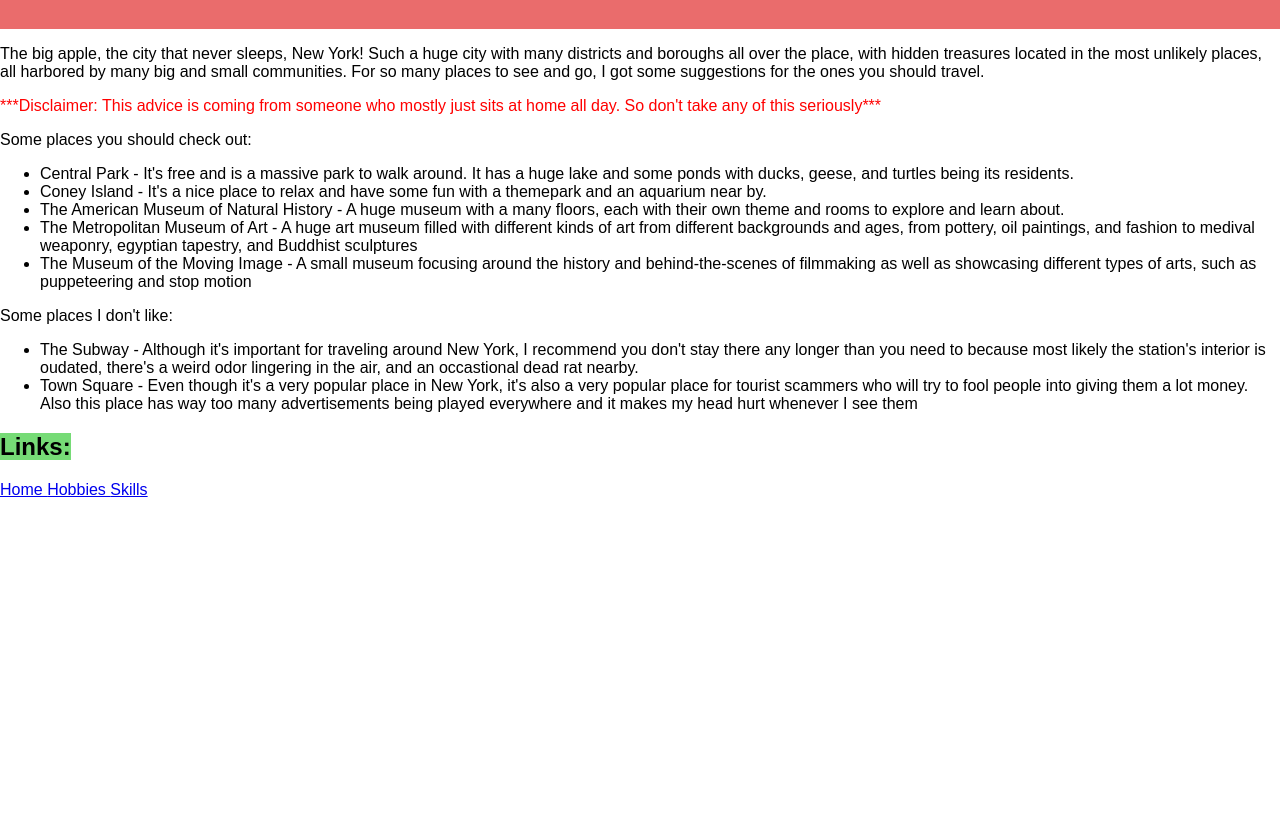
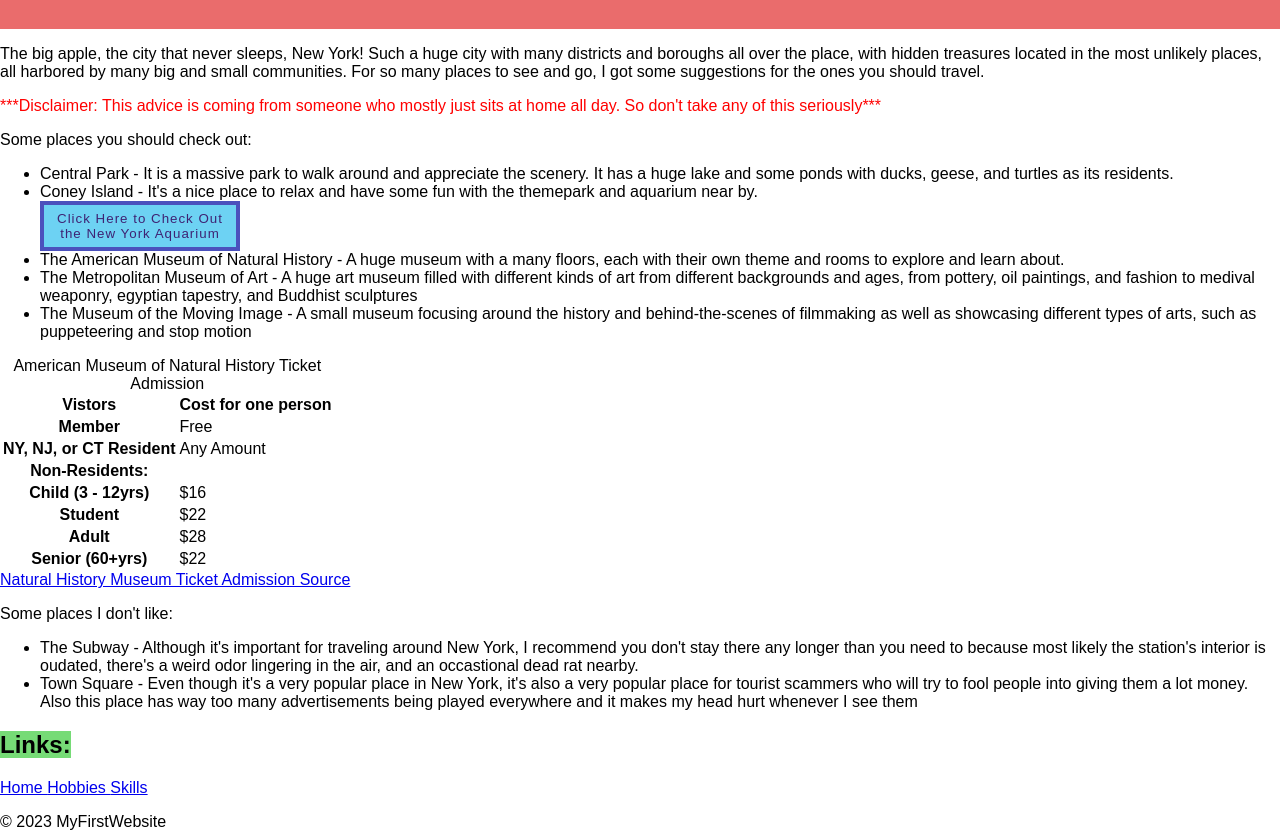
Before and after one commit to JessicaY33/Website-Project, a plain HTML site: page Website-Project/spots.html in a window 1280 px wide. Shown: the part 92-923 px from the top of the page. Before the commit the page ends 800 px from the top, so only its background shows below. Drawn offline with Linux system fonts and the light colour scheme.

Commit message:
Add files via upload

```diff
--- a/Website-Project/sight.css
+++ b/Website-Project/sight.css
@@ -33,3 +33,14 @@ header
 {
     color:red;
 }
+
+#website
+{
+  width: 200px;
+  height: 50px;
+  letter-spacing: 1px;
+  text-align: center;
+  color:#3e2374;
+  border: 4px solid #4b51bd;
+  background-color: #6dd2f3;
+}
--- a/Website-Project/spots.html
+++ b/Website-Project/spots.html
@@ -17,12 +17,57 @@
 
     <p>Some places you should check out:</p>
     <ul>
-        <li>Central Park - It's free and is a massive park to walk around. It has a huge lake and some ponds with ducks, geese, and turtles being its residents.</li>
-        <li>Coney Island - It's a nice place to relax and have some fun with a themepark and an aquarium near by.</li>
+        <li>Central Park - It is a massive park to walk around and appreciate the scenery. It has a huge lake and some ponds with ducks, geese, and turtles as its residents.</li>
+        <li>Coney Island - It's a nice place to relax and have some fun with the themepark and aquarium near by.</li>
+        <button id = "website" onclick = "window.location.href = 'https://nyaquarium.com/';">Click Here to Check Out the New York Aquarium</button>
         <li>The American Museum of Natural History - A huge museum with a many floors, each with their own theme and rooms to explore and learn about.</li>
         <li>The Metropolitan Museum of Art - A huge art museum filled with different kinds of art from different backgrounds and ages, from pottery, oil paintings, and fashion to medival weaponry, egyptian tapestry, and Buddhist sculptures</li>
         <li>The Museum of the Moving Image - A small museum focusing around the history and behind-the-scenes of filmmaking as well as showcasing different types of arts, such as puppeteering and stop motion</li>
     </ul>
+
+    <table>
+        <caption>
+            American Museum of Natural History Ticket Admission
+        </caption>
+        <thread>
+            <tr>
+                <th scope = "col">Vistors</th>
+                <th scope = "col">Cost for one person</th>
+            </tr>
+        </thread>
+        <tBody>
+            <tr>
+                <th scope = "row">Member</th>
+                <td>Free</td>
+            </tr>
+            <tr>
+                <th scope = "row">NY, NJ, or CT Resident</th>
+                <td>Any Amount</td>
+            </tr>
+            <tr>
+                <th scope = "row">Non-Residents:</th>
+            </tr>
+            <tr>
+                <th scope = "row">Child (3 - 12yrs)</th>
+                <td>$16</td>
+            </tr>
+            <tr>
+                <th scope = "row">Student</th>
+                <td>$22</td>
+            </tr>
+            <tr>
+                <th scope = "row">Adult</th>
+                <td>$28</td>
+            </tr>
+            <tr>
+                <th scope = "row">Senior (60+yrs)</th>
+                <td>$22</td>
+            </tr>
+        </tBody>
+    </table>
+    <a href = "https://tickets.amnh.org/select">Natural History Museum Ticket Admission Source</a>
+
+
 
     <p>Some places I don't like:</p>
     <ul>
@@ -35,4 +80,5 @@
     <a href = "favorites.html" title = "It is about my hobbies and favorite things to do"> Hobbies </a>
     <a href = "skills.html" title = "These are some skills I know and somewhat confident at teaching people on"> Skills </a>
   </body>
+  <p>© 2023 MyFirstWebsite</p>
 </html>
--- a/Website-Project/style.css
+++ b/Website-Project/style.css
@@ -41,7 +41,7 @@ header
 
 #hobby
 {
-  background:#ab5cc1;
+  background-color: #ab5cc1;
 }
 
 #skill
@@ -56,5 +56,5 @@ header
 
 #selfie
 {
-  image-orientation: center;
+  object-position: center;
 }
```
Also changed, not shown: Website-Project/favorites.html (+11 -0 lines), Website-Project/index.html (+2 -1 lines), Website-Project/skills.html (+1 -0 lines), Website-Project/images/Bird.png (added), 2 other files.
